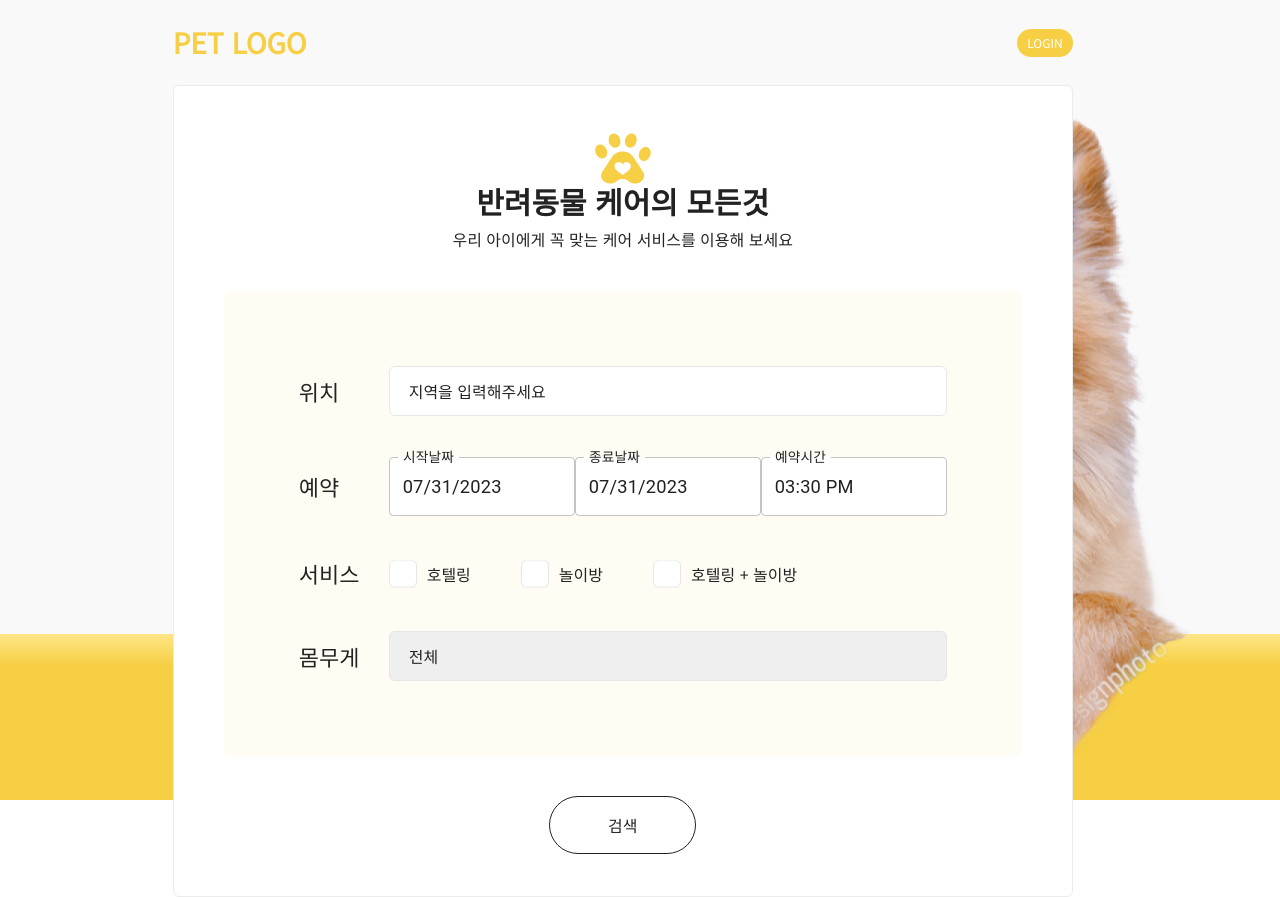
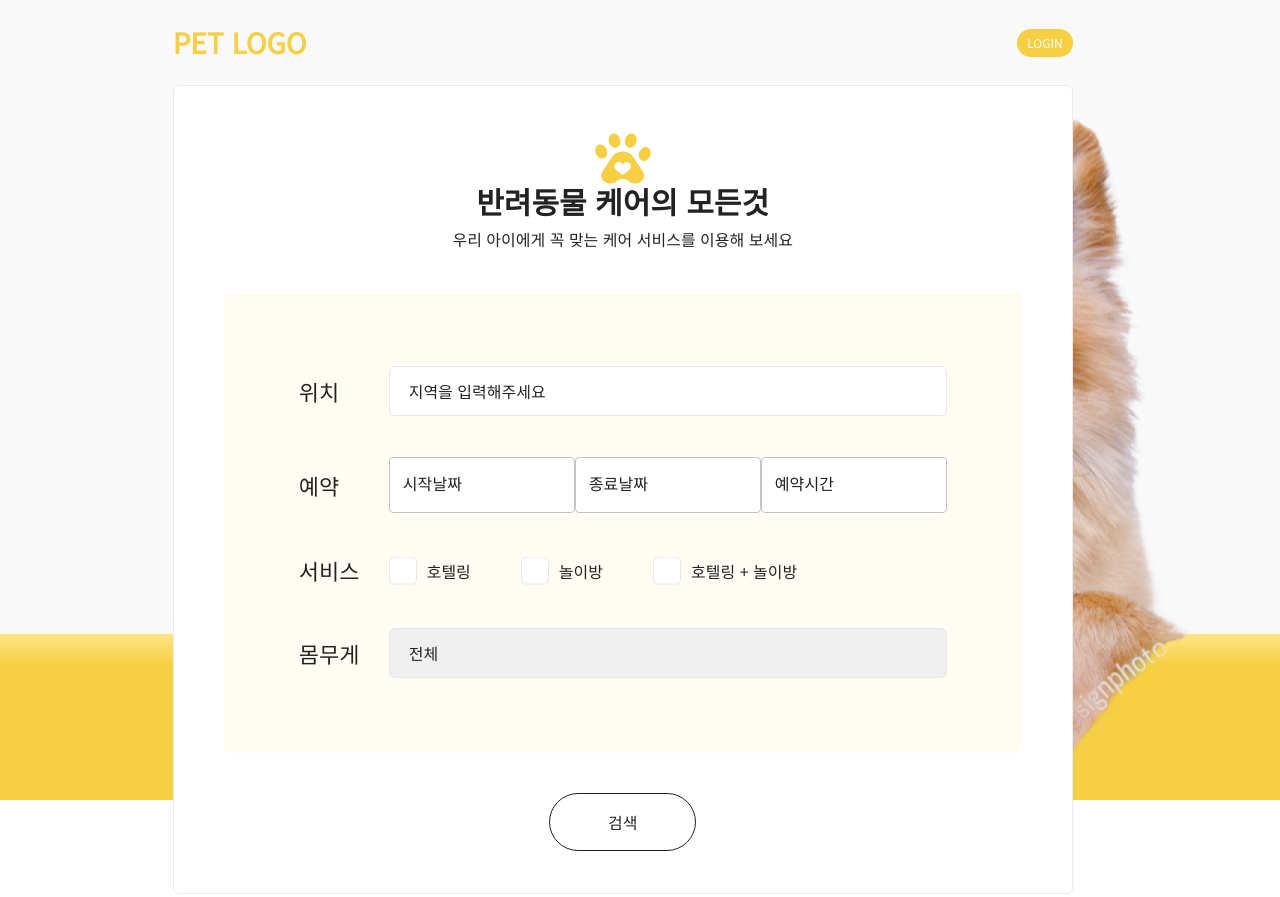
Before and after one commit to limhaneul2244/dogNolja, a Next.js app: page / in a window 1280 px wide. Built offline with nearby package versions, Linux system fonts and the light colour scheme.

Commit message:
datePicker수정

```diff
--- a/src/app/page.tsx
+++ b/src/app/page.tsx
@@ -1,14 +1,15 @@
-"use client"
-import * as React from 'react';
-import { useState } from 'react';
+"use client";
+import { useState, useEffect } from "react";
 import Image from "next/image";
 import classNames from "classnames";
 import css from "./main.module.scss";
-import { AdapterDayjs } from '@mui/x-date-pickers/AdapterDayjs';
-import { LocalizationProvider } from '@mui/x-date-pickers/LocalizationProvider';
-import { DatePicker } from '@mui/x-date-pickers/DatePicker';
-import { TimePicker } from '@mui/x-date-pickers/TimePicker';
-import dayjs, { Dayjs } from 'dayjs';
+
+//mui
+import { AdapterDayjs } from "@mui/x-date-pickers/AdapterDayjs";
+import { LocalizationProvider } from "@mui/x-date-pickers/LocalizationProvider";
+import { DatePicker } from "@mui/x-date-pickers/DatePicker";
+import { TimePicker } from "@mui/x-date-pickers/TimePicker";
+import dayjs, { Dayjs } from "dayjs";
 import { ThemeProvider, createTheme } from "@mui/material";
 
 //material-UI사용자테마 설정
@@ -18,20 +19,20 @@
     MuiFormLabel: {
       styleOverrides: {
         root: {
-          color: '#222',
+          color: "#222",
         },
       },
-    }
+    },
   },
   //기본 컬러, 포커싱됐을때의 색상 정의
   palette: {
     primary: {
-      main: '#222',
+      main: "#222",
     },
   },
   //font 정의
   typography: {
-    fontSize: 16,
+    fontSize: 14,
   },
 });
 
@@ -41,60 +42,85 @@
 interface DatePickerProps {
   labelStart: string;
   labelEnd: string;
-  value: Dayjs;
-  defaultStateDate: Dayjs;
-  defaultEndDate: Dayjs;
+  dayValue: Dayjs | null; //시작날짜
+  //dayEndValue: Dayjs | null; //종료날짜
+  setDayValue: (date: Dayjs | null) => void;
+  setDayEndValue: (date: Dayjs | null) => void;
+  minDate: Dayjs | null;
 }
 
-function BasicDatePicker({labelStart, labelEnd, defaultStateDate, defaultEndDate}:DatePickerProps) {
-  const [value, setValue] = useState<Dayjs | null>(dayjs());
+function BasicDatePicker({
+  labelStart,
+  labelEnd,
+  dayValue,
+  //dayEndValue,
+  setDayValue,
+  setDayEndValue, //종료날짜
+}: DatePickerProps) {
   return (
     <ThemeProvider theme={theme}>
       <LocalizationProvider dateAdapter={AdapterDayjs}>
-        <DatePicker className={css.datePicker} label={labelStart} defaultValue={defaultStateDate} />
         <DatePicker
+          format="YYYY/MM/DD"
+          className={css.datePicker}
+          label={labelStart}
+          // defaultValue={dayValue}
+          minDate = {dayValue}
+        />
+        <DatePicker
+          format="YYYY/MM/DD"
           className={css.datePicker}
           label={labelEnd}
-          // defaultValue={defaultStateDate}
-          value={value}
-          onChange={(newValue) => setValue(newValue)}
+          defaultValue={dayValue}
+          onChange={(dayValue) => setDayEndValue(dayValue)}
         />
       </LocalizationProvider>
     </ThemeProvider>
-  )
+  );
 }
 
 /**
  * TimePicker
  */
 interface TimePickerProps {
+  timeValue: Dayjs | null;
   timeLabelStart: string;
+  setTimeValue: (date: Dayjs | null) => void;
 }
 
-function TimeDatePicker({timeLabelStart}: TimePickerProps) {
-  const [timeValue, setTimeValue] = useState<Dayjs | null>(dayjs());
-  return(
+function TimeDatePicker({ timeValue, timeLabelStart, setTimeValue }: TimePickerProps) {
+  return (
     <ThemeProvider theme={theme}>
       <LocalizationProvider dateAdapter={AdapterDayjs}>
         <TimePicker
           className={css.datePicker}
           label={timeLabelStart}
-          defaultValue={dayjs('2022-04-17T15:30')}
+          defaultValue={timeValue}
         />
       </LocalizationProvider>
     </ThemeProvider>
-  )
+  );
 }
 
+export default function Home() {
+  const [dayValue, setDayValue] = useState<Dayjs | null>(null);
+  const [dayEndValue, setDayEndValue] = useState<Dayjs | null>(null);
+  const [timeValue, setTimeValue] = useState<Dayjs | null>(null);
+
+  useEffect(() => {
+    const now = dayjs();
+    setDayValue(now);
+    setDayEndValue(now);
+  }, []);
 
 
-export default function Home() {
   return (
     <>
       <div className={css.mainWrap}>
         <main className={classNames(css.main, "contentWrap")}>
           {/* header */}
-          <header className={classNames(css.header,"flex","items-center","justify-between")}>
+          <header
+            className={classNames(css.header, "flex", "items-center", "justify-between")}>
             <h1 className={css.logo}>PET LOGO</h1>
             <button className={css.roundedBtn} type="button">
               LOGIN
@@ -111,7 +137,12 @@
               <form action="e.preventDefault()">
                 <fieldset className={classNames(css.fieldset, "flex", "items-center")}>
                   <legend className="a11yHidden">지역 입력</legend>
-                  <label htmlFor="location" className={classNames(css.labelTxt, "flex-none")}>위치</label>
+                  <label
+                    htmlFor="location"
+                    className={classNames(css.labelTxt, "flex-none")}
+                  >
+                    위치
+                  </label>
                   <input
                     id="location"
                     className={css.inputArea}
@@ -122,22 +153,32 @@
 
                 <fieldset className={classNames(css.fieldset, "flex", "items-center")}>
                   <legend className="a11yHidden">날짜 입력</legend>
-                  <label htmlFor="date" className={classNames(css.labelTxt, "flex-none")}>예약</label>
+                  <label
+                    htmlFor="date"
+                    className={classNames(css.labelTxt, "flex-none")}
+                  >
+                    예약
+                  </label>
                   <BasicDatePicker
-                    labelStart={'시작날짜'}
-                    labelEnd={'종료날짜'}
-                    defaultStateDate={dayjs()}
-                    defaultEndDate={dayjs()}
-                    value={dayjs()}
+                    labelStart={"시작날짜"}
+                    labelEnd={"종료날짜"}
+                    minDate={dayValue ? dayValue.startOf('day') : null}
+                    dayValue={dayValue}
+                    setDayEndValue={setDayEndValue}
+                    setDayValue={setDayValue}
                   />
                   <TimeDatePicker
-                    timeLabelStart={'예약시간'}
+                    timeValue={timeValue}
+                    timeLabelStart={"예약시간"}
+                    setTimeValue={setTimeValue}
                   />
                 </fieldset>
 
                 <fieldset className={classNames(css.fieldset, "flex", "items-center")}>
                   <legend className="a11yHidden">서비스 체크</legend>
-                  <label className={classNames(css.labelTxt, "flex-none")}>서비스</label>
+                  <label className={classNames(css.labelTxt, "flex-none")}>
+                    서비스
+                  </label>
                   <div>
                     <input
                       className="a11yHidden"
@@ -164,11 +205,15 @@
                       id="both"
                     />
                     <label htmlFor="both">호텔링 + 놀이방</label>
-                  </div>
-                </fieldset>
+                  </div></fieldset>
 
                 <fieldset className={classNames(css.fieldset, "flex", "items-center")}>
-                  <label htmlFor="weight" className={classNames(css.labelTxt, "flex-none")}>몸무게</label>
+                  <label
+                    htmlFor="weight"
+                    className={classNames(css.labelTxt, "flex-none")}
+                  >
+                    몸무게
+                  </label>
                   <select id="weight" name="몸무게">
                     <option value="전체" selected>
                       전체
@@ -180,7 +225,9 @@
                 </fieldset>
               </form>
             </div>
-            <button type="button" className={css.searchBtn}>검색</button>
+            <button type="button" className={css.searchBtn}>
+              검색
+            </button>
           </article>
         </main>
 
@@ -188,7 +235,12 @@
           <span className="a11yHidden">하단 막대바</span>
         </div>
         <div className={css.dogImg}>
-          <Image src={'/imgs/daengdaenge.png'} width={500} height={500} alt="강아지이미지" />
+          <Image
+            src={"/imgs/daengdaenge.png"}
+            width={500}
+            height={500}
+            alt="강아지이미지"
+          />
         </div>
       </div>
     </>
```
